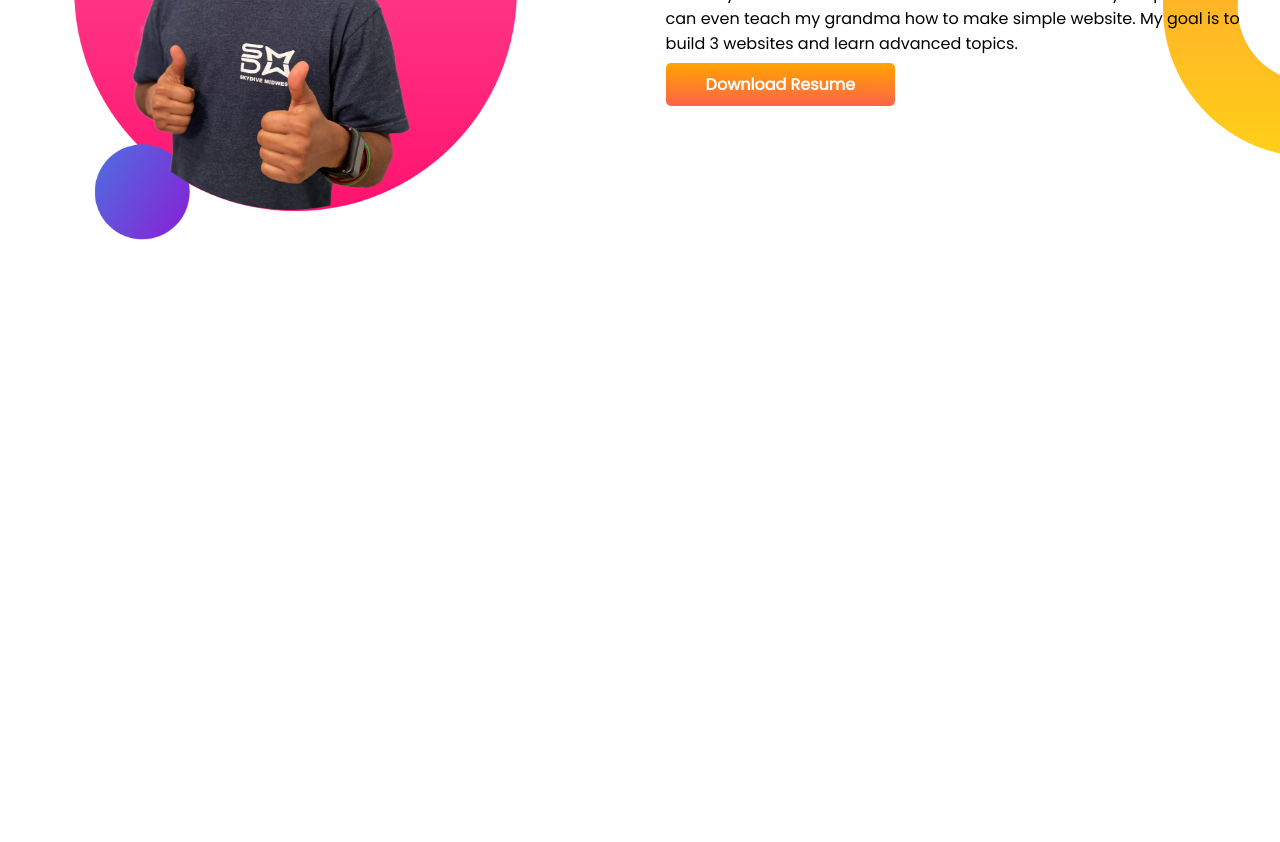
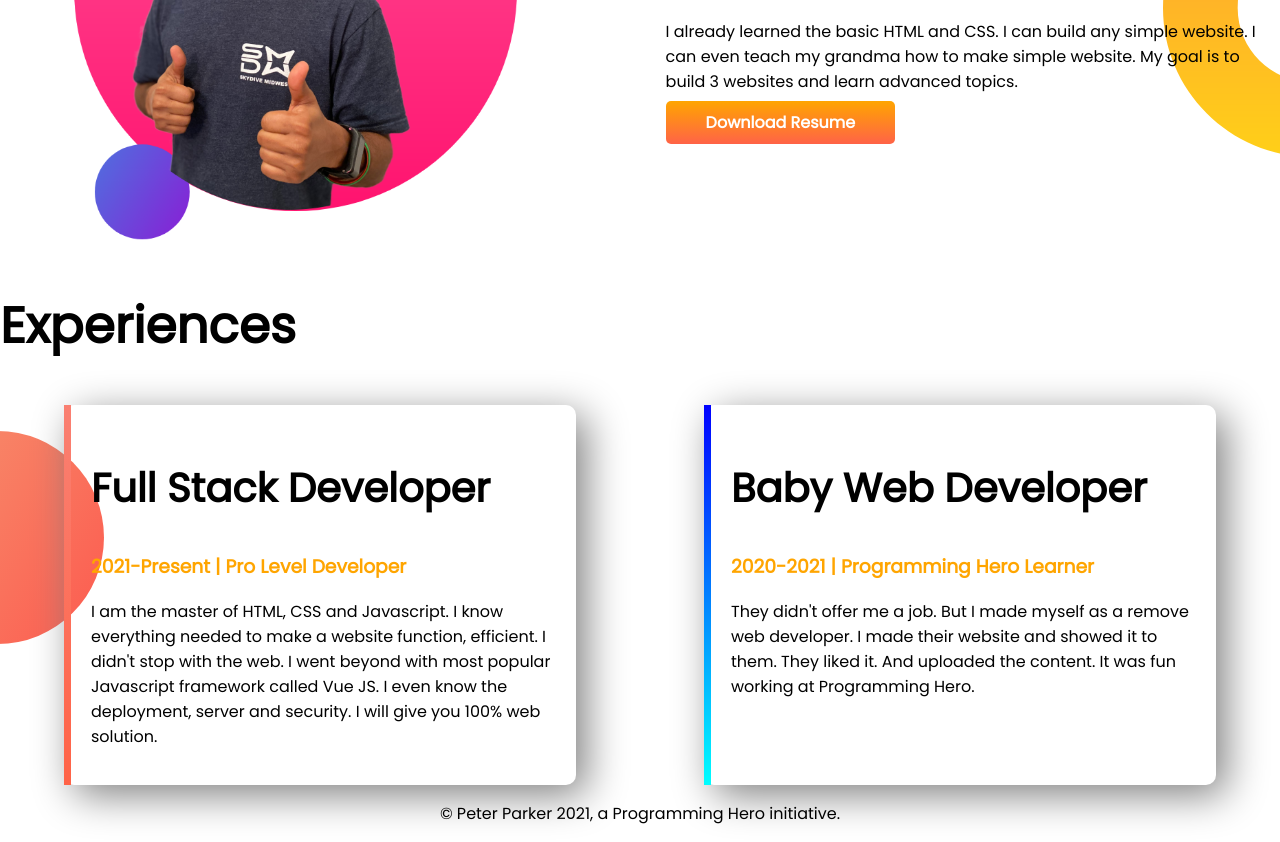
Before and after one commit to tamima07/developer-portfolio, a plain HTML site: page index.html in a window 1280 px wide. Shown: the part 727-1569 px from the top of the page. Before the commit the page ends 974 px from the top, so only its background shows below. Drawn offline with Linux system fonts and the light colour scheme.

Commit message:
add design

```diff
--- a/index.html
+++ b/index.html
@@ -13,7 +13,7 @@
 </head>
 
 <body>
-    <section class="top-banner">
+    <section class="top-banner flexible-container">
         <div class="half-width">
             <h1>Welcome To</h1>
             <h1><span class="orange">Tamima</span> World!</h1>
@@ -30,7 +30,7 @@
             <img src="images/jhankar.png" alt="">
         </div>
     </section>
-    <section class="dream-big">
+    <section class="dream-big flexible-container">
         <div class="half-width">
             <img src="images/jhankar2.png" alt="">
         </div>
@@ -39,11 +39,37 @@
             <h2>Become a web developer</h2>
             <p>I already learned the basic HTML and CSS. I can build any simple website. I can even teach my grandma how
                 to make simple website. My goal is to build 3 websites and learn advanced topics.</p>
-            <a href="https://www.linkedin.com/in/tamima-binte-mannan-5070a01b6/" target="_blank"
-                class="link-button">Download Resume</a>
+            <a href="#" target="_blank" class="link-button">Download Resume</a>
         </div>
     </section>
 
+    <section class="experience-area">
+        <h1>Experiences</h1>
+        <div class="flexible-container">
+            <div id="full-stack-experience" class="experience-item">
+                <h2>Full Stack Developer</h2>
+                <h3 class="orange">2021-Present | Pro Level Developer</h3>
+                <p>
+                    I am the master of HTML, CSS and Javascript. I know everything needed to make a website function,
+                    efficient. I didn't stop with the web. I went beyond with most popular Javascript framework called
+                    Vue
+                    JS. I even know the deployment, server and security. I will give you 100% web solution.
+                </p>
+            </div>
+            <div id="web-dev-experience" class="experience-item">
+                <h2>Baby Web Developer</h2>
+                <h3 class="orange">2020-2021 | Programming Hero Learner</h3>
+                <p>
+                    They didn't offer me a job. But I made myself as a remove web developer. I made their website and
+                    showed
+                    it to them. They liked it. And uploaded the content. It was fun working at Programming Hero.
+                </p>
+            </div>
+        </div>
+    </section>
+    <footer>
+        <p>© Peter Parker 2021, a Programming Hero initiative.</p>
+    </footer>
 </body>
 
 </html>
--- a/style.css
+++ b/style.css
@@ -5,11 +5,15 @@ body{
 h1{
     font-size: 50px;
 }
+h2{
+    font-size: 40px;
+}
 .orange{
    color: orange;
 }
-section{
+.flexible-container{
     display: flex;
+    margin-bottom: 150x;
 }
 .half-width{
     width: 50%;
@@ -35,3 +39,30 @@ section{
     background-repeat: no-repeat;
     background-position: right;
 }
+.experience-area{
+    background-image: url(images/exp-bg.png);
+    background-repeat: no-repeat;
+    background-position: left;
+}
+.experience-item{
+    width: 40%;
+    margin-left: 5%;
+    margin-right: 5%;
+    padding: 20px;
+    border-radius: 10px;
+    box-shadow: 10px 10px 40px gray;
+    border-left: 10px solid;
+}
+#full-stack-experience{
+    border-left: 7px solid;
+    border-image: linear-gradient(salmon, tomato);
+    border-image-slice: 1;
+}
+#web-dev-experience{
+    border-left: 7px solid;
+    border-image: linear-gradient(blue, cyan);
+    border-image-slice: 1;
+}
+footer p{
+    text-align: center;
+}
```
